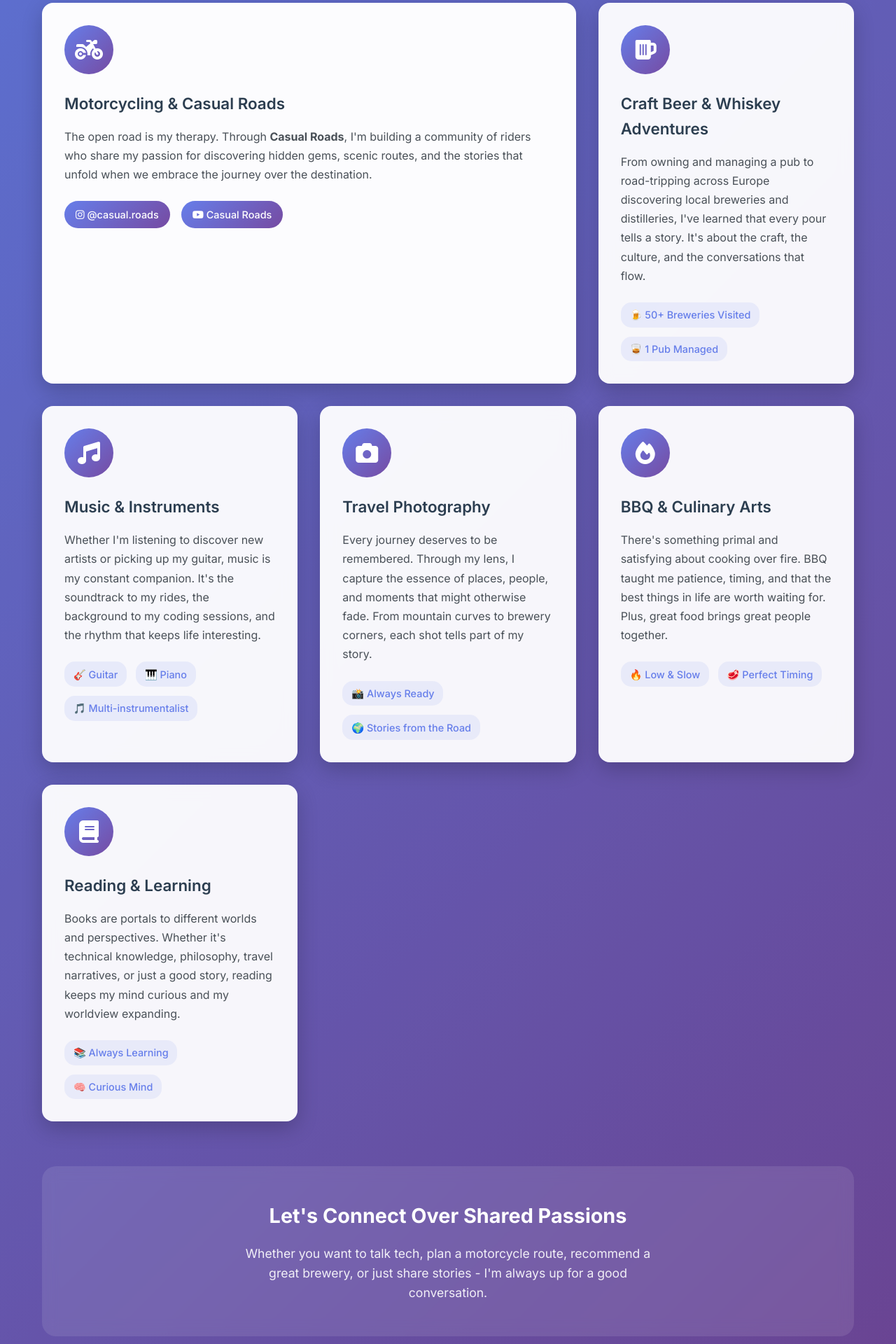
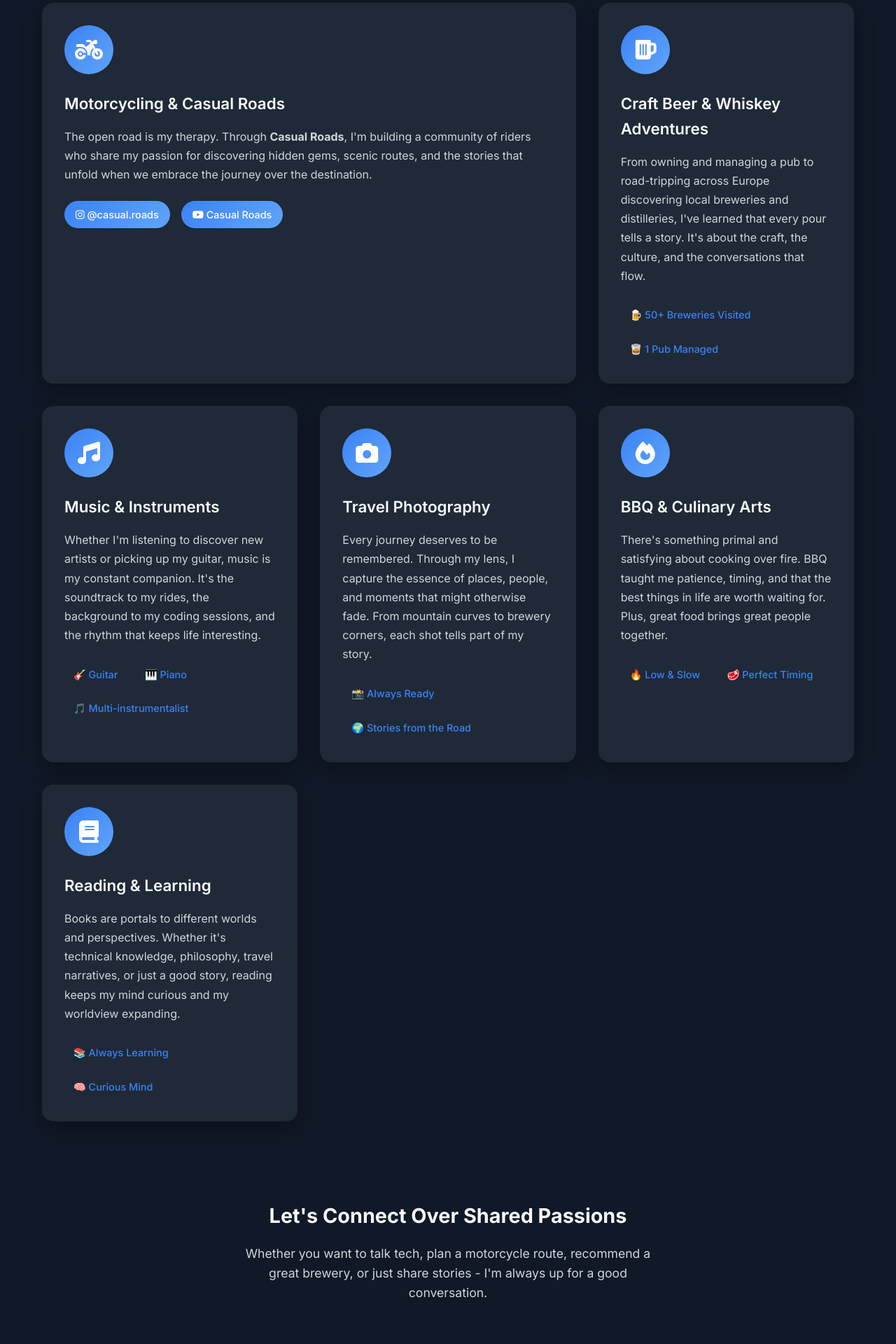
Before and after one commit to ggcol/is-gian, a React (Create React App) app: page / in a window 1280 px wide. Shown: the part 2140-4060 px from the top of the page at 70% size. Built offline with nearby package versions, Linux system fonts and the light colour scheme.

Commit message:
Refactor Passions.css to use CSS variables for colors and backgrounds

```diff
--- a/src/components/Passions.css
+++ b/src/components/Passions.css
@@ -1,7 +1,6 @@
 .passions {
   padding: 6rem 0;
-  background: linear-gradient(135deg, #667eea 0%, #764ba2 100%);
-  color: white;
+  background: var(--background-primary);
   position: relative;
   opacity: 0;
   transform: translateY(50px);
@@ -13,24 +12,8 @@
   transform: translateY(0);
 }
 
-.passions::before {
-  content: '';
-  position: absolute;
-  top: 0;
-  left: 0;
-  right: 0;
-  bottom: 0;
-  background: rgba(0, 0, 0, 0.1);
-  z-index: 1;
-}
-
-.passions .container {
-  position: relative;
-  z-index: 2;
-}
-
 .passions .section-title {
-  color: white;
+  color: var(--text-primary);
   text-align: center;
   margin-bottom: 1rem;
   font-size: 2.5rem;
@@ -40,7 +23,7 @@
   text-align: center;
   font-size: 1.2rem;
   margin-bottom: 4rem;
-  opacity: 0.9;
+  color: var(--text-secondary);
   font-style: italic;
 }
 
@@ -52,27 +35,27 @@
 }
 
 .passion__card {
-  background: rgba(255, 255, 255, 0.95);
-  color: #333;
+  background: var(--background-secondary);
+  color: var(--text-primary);
   border-radius: 16px;
   padding: 2rem;
-  box-shadow: 0 10px 30px rgba(0, 0, 0, 0.2);
+  box-shadow: 0 10px 30px var(--shadow-light);
   transition: transform 0.3s ease, box-shadow 0.3s ease;
-  backdrop-filter: blur(10px);
+  border: 1px solid var(--border-light);
 }
 
 .passion__card:hover {
   transform: translateY(-10px);
-  box-shadow: 0 20px 40px rgba(0, 0, 0, 0.3);
+  box-shadow: 0 20px 40px var(--shadow-medium);
 }
 
 .passion__card--featured {
   grid-column: span 2;
-  background: rgba(255, 255, 255, 0.98);
+  background: var(--background-secondary);
 }
 
 .passion__icon {
-  background: linear-gradient(135deg, #667eea 0%, #764ba2 100%);
+  background: var(--gradient-primary);
   color: white;
   width: 70px;
   height: 70px;
@@ -85,14 +68,14 @@
 }
 
 .passion__card h3 {
-  color: #2c3e50;
+  color: var(--text-primary);
   margin-bottom: 1rem;
   font-size: 1.4rem;
   font-weight: 600;
 }
 
 .passion__card p {
-  color: #495057;
+  color: var(--text-secondary);
   line-height: 1.7;
   margin-bottom: 1.5rem;
 }
@@ -104,7 +87,7 @@
 }
 
 .passion__link {
-  background: linear-gradient(135deg, #667eea 0%, #764ba2 100%);
+  background: var(--gradient-primary);
   color: white;
   text-decoration: none;
   padding: 0.5rem 1rem;
@@ -135,8 +118,8 @@
 .passion__gear span,
 .passion__flavors span,
 .passion__books span {
-  background: rgba(102, 126, 234, 0.1);
-  color: #667eea;
+  background: var(--background-tertiary);
+  color: var(--primary-color);
   padding: 0.4rem 0.8rem;
   border-radius: 15px;
   font-size: 0.9rem;
@@ -145,20 +128,20 @@
 
 .passions__cta {
   text-align: center;
-  background: rgba(255, 255, 255, 0.1);
+  background: var(--background-tertiary);
   padding: 3rem;
   border-radius: 20px;
-  backdrop-filter: blur(10px);
+  border: 1px solid var(--border-light);
 }
 
 .passions__cta h3 {
-  color: white;
+  color: var(--text-primary);
   margin-bottom: 1rem;
   font-size: 1.8rem;
 }
 
 .passions__cta p {
-  color: rgba(255, 255, 255, 0.9);
+  color: var(--text-secondary);
   font-size: 1.1rem;
   line-height: 1.6;
   max-width: 600px;
```
